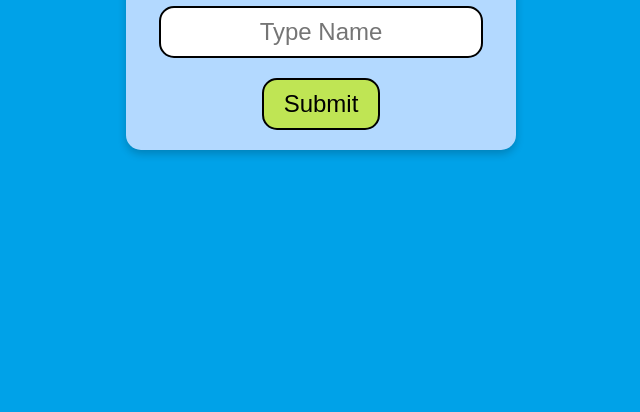
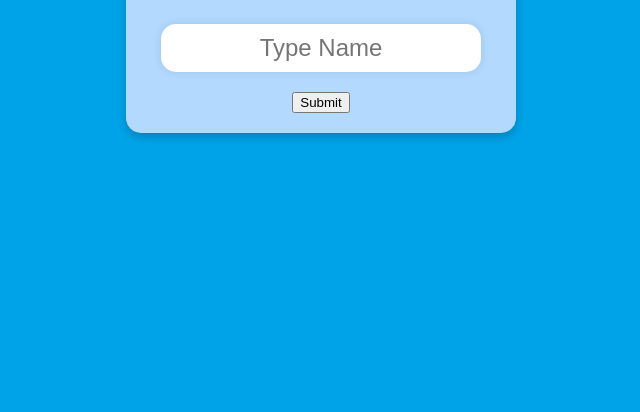
Before and after one commit to SkittleDH/LoginPage, a plain HTML site: page index.html in a window 1280 px wide. Shown: the part 388-800 px from the top of the page, without its empty margins (319-959 px from the left). Drawn offline with Linux system fonts and the light colour scheme.

Commit message:
styles.css

```diff
--- a/styles.css
+++ b/styles.css
@@ -15,12 +15,14 @@ body {
     box-shadow: 0 4px 8px rgba(0, 0, 0, 0.2);
     width: 350px;
     text-align: center;
+    animation: fadeIn 1.5s ease-in-out;
 }
 
 h1 {
     font-size: 2.5em;
     color: black;
     margin-bottom: 20px;
+    animation: bounceIn 1s ease;
 }
 
 input {
@@ -28,34 +30,17 @@ input {
     padding: 10px;
     margin: 20px 0;
     border-radius: 15px;
-    border: 2px solid black;
+    border: none;
+    outline: none;
     background-color: #ffffff;
     width: 300px;
     text-align: center;
+    box-shadow: 0 0 10px rgba(0, 0, 0, 0.1);
     animation: typing 0.5s steps(30, end) 1;
-    transition: transform 0.3s ease;
+    transition: transform 0.3s ease, background-color 0.3s ease, box-shadow 0.3s ease;
 }
 
-input:hover {
+input:hover, input:focus {
     transform: scale(1.1);
-}
-
-button {
-    font-size: 1.5em;
-    padding: 10px 20px;
-    border-radius: 15px;
-    border: 2px solid black;
-    background-color: #bfe554;
-    color: black;
-    cursor: pointer;
-    transition: transform 0.3s ease;
-}
-
-button:hover {
-    transform: scale(1.1);
-}
-
-@keyframes typing {
-    from { width: 0; }
-    to { width: 300px; }
-}
+    background-color: #e0f7ff;
+    box-shadow: 0 0 15px rgba(0, 0,
```
